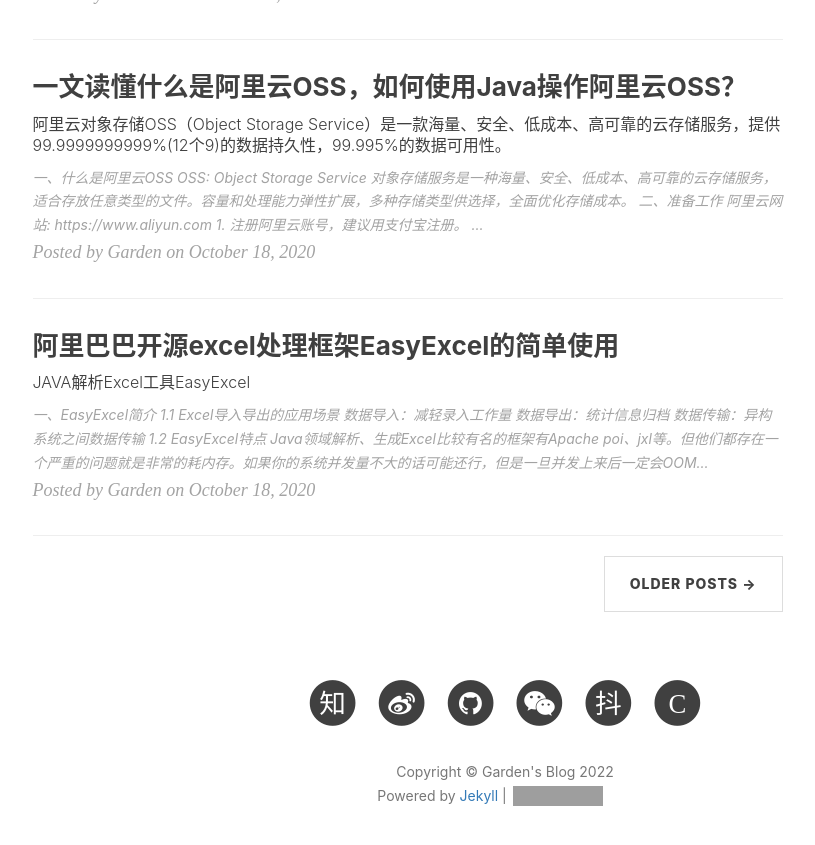
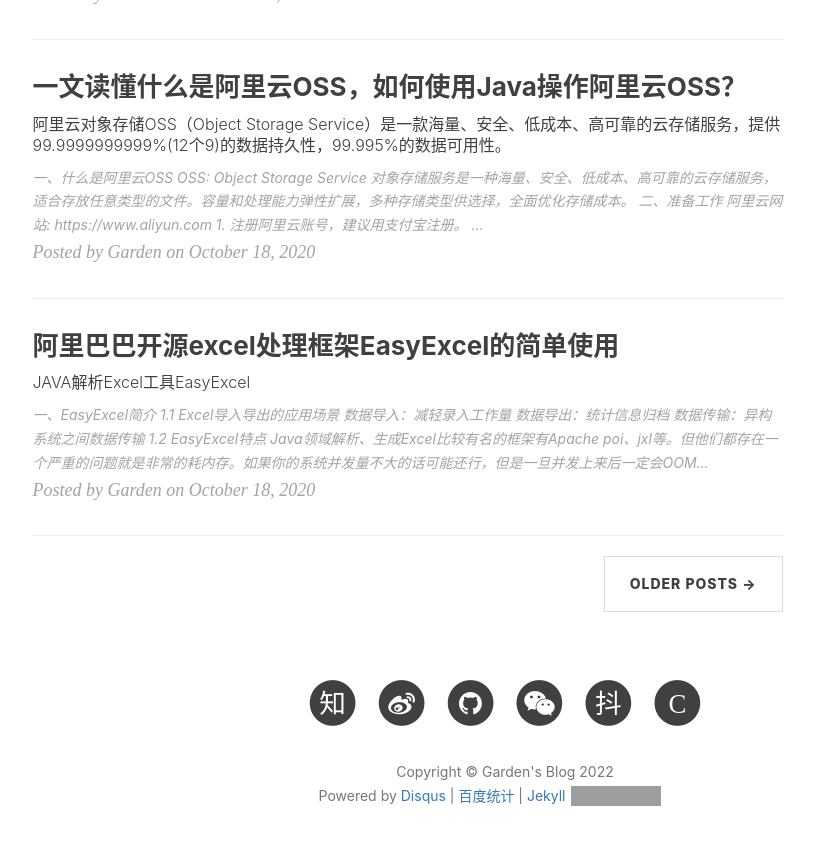
Before and after one commit to GardenChan/GardenChan.github.io, a Jekyll site: the page built from index.html, in a window 1280 px wide and 900 px high, scrolled down 2203 px. Shown: the top 845 px of the window, without its empty margins (135-950 px from the left). Built offline with Jekyll 4.4.1, drawn with Linux system fonts in a browser that asks for light colours; nearby versions of some CDN libraries; the list of posts is cut into pages by our own code; comment, search, counter and statistics services are not loaded; grey boxes are pictures that could not be loaded.

Commit message:
footer add baidu tongji

```diff
--- a/_includes/footer.html
+++ b/_includes/footer.html
@@ -9,7 +9,7 @@
                 <p class="copyright text-muted">
                     Copyright &copy; {{ site.title }} {{ site.time | date: '%Y' }}
                     <br>
-                    Powered by <a href="https://jekyllrb.com/">Jekyll</a> |
+                    Powered by <a href="https://disqus.com/">Disqus</a> | <a href="https://tongji.baidu.com/web/welcome/login">百度统计</a> | <a href="https://jekyllrb.com/">Jekyll</a>
                     <iframe style="margin-left: 2px; margin-bottom:-5px;" frameborder="0" scrolling="0" width="120px"
                         height="20px"
                         src="https://ghbtns.com/github-btn.html?user=jekyll&repo=jekyll&type=star&count=true">
```
